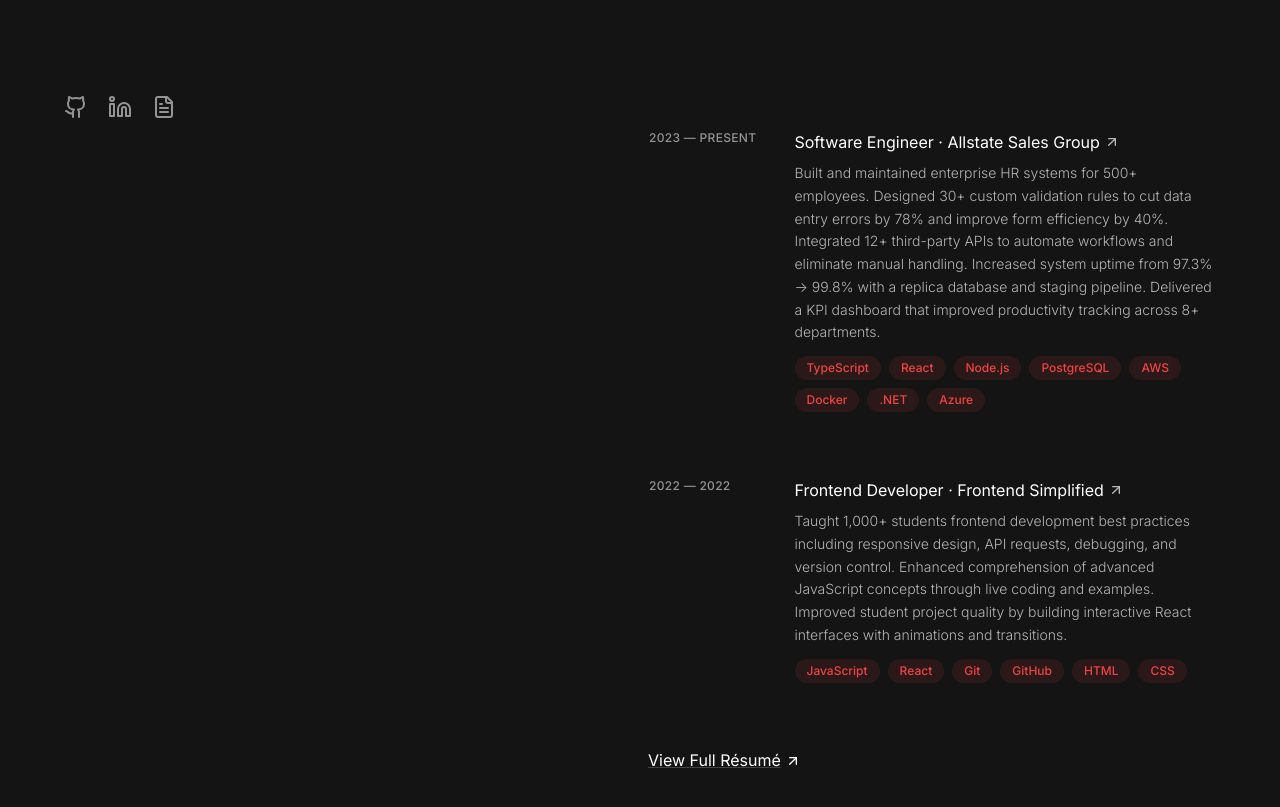
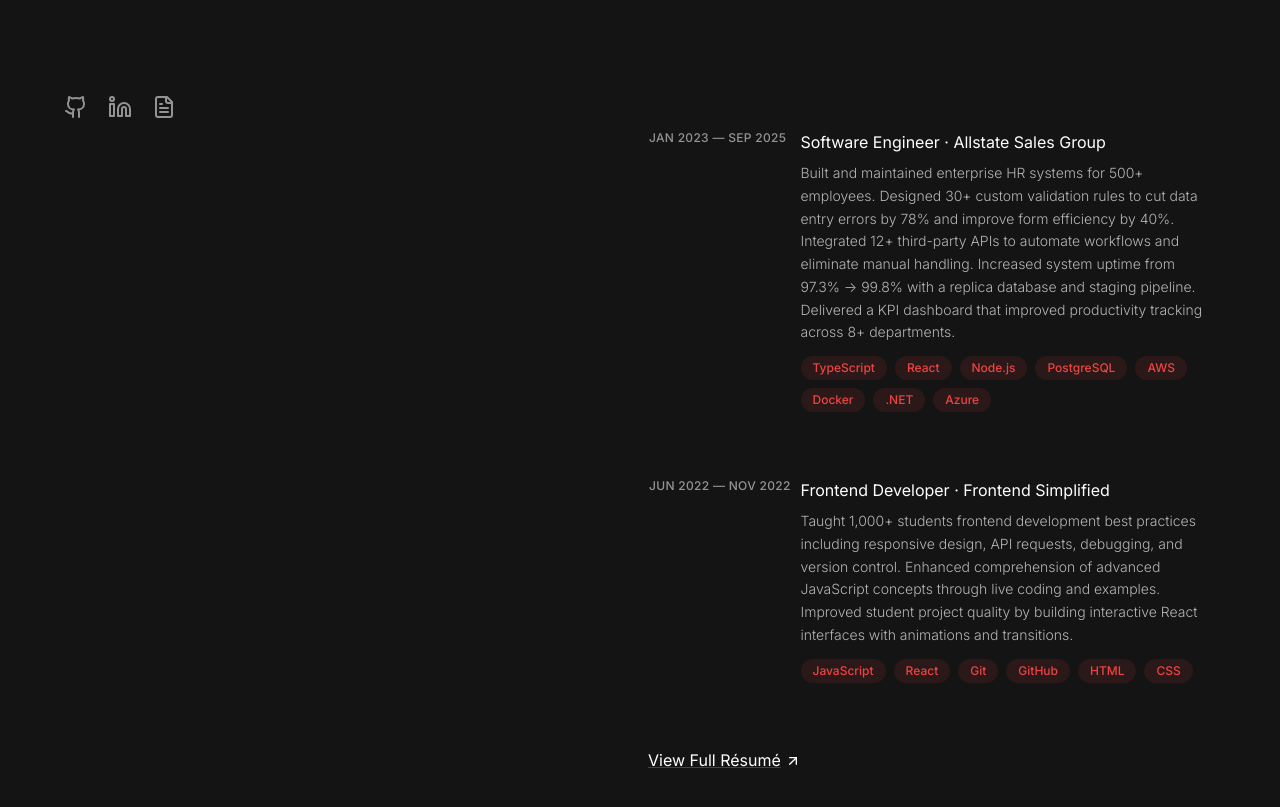
Before and after one commit to chowdhuryrz/rohan-chowdhury-portfolio_v2, a React (Vite) app: page / in a window 1280 px wide. Shown: the part 585-1392 px from the top of the page. Built offline with nearby package versions, Linux system fonts and the light colour scheme.

Commit message:
update work experience

```diff
--- a/src/components/portfolio/RightContent.tsx
+++ b/src/components/portfolio/RightContent.tsx
@@ -60,7 +60,7 @@
           <div className="space-y-8 xl:space-y-12">
             {EXPERIENCES.map((experience, index) => (
               <div key={index} className="group experience-card">
-                <div className="grid grid-cols-1 xl:grid-cols-4 gap-4">
+                <div className="grid grid-cols-1 xl:grid-cols-4 gap-10">
                   <div className="xl:col-span-1">
                     <div className="text-text-muted text-xs uppercase tracking-wide font-medium xl:whitespace-nowrap xl:sticky xl:top-8">
                       {experience.period}
@@ -69,7 +69,6 @@
                   <div className="xl:col-span-3">
                     <h3 className="experience-title-link">
                       {experience.title} · {experience.company}
-                      <ArrowUpRight className="w-4 h-4 opacity-70 experience-arrow" />
                     </h3>
                     <p className="text-text-secondary leading-relaxed text-sm font-light mb-3">
                       {experience.description}
--- a/src/config/data.ts
+++ b/src/config/data.ts
@@ -1,6 +1,6 @@
 export const EXPERIENCES = [
   {
-    period: "2023 — PRESENT",
+    period: "JAN 2023 — SEP 2025",
     title: "Software Engineer",
     company: "Allstate Sales Group",
     companyUrl: "#",
@@ -18,7 +18,7 @@
     ],
   },
   {
-    period: "2022 — 2022",
+    period: "JUN 2022 — NOV 2022",
     title: "Frontend Developer",
     company: "Frontend Simplified",
     companyUrl: "#",
```
